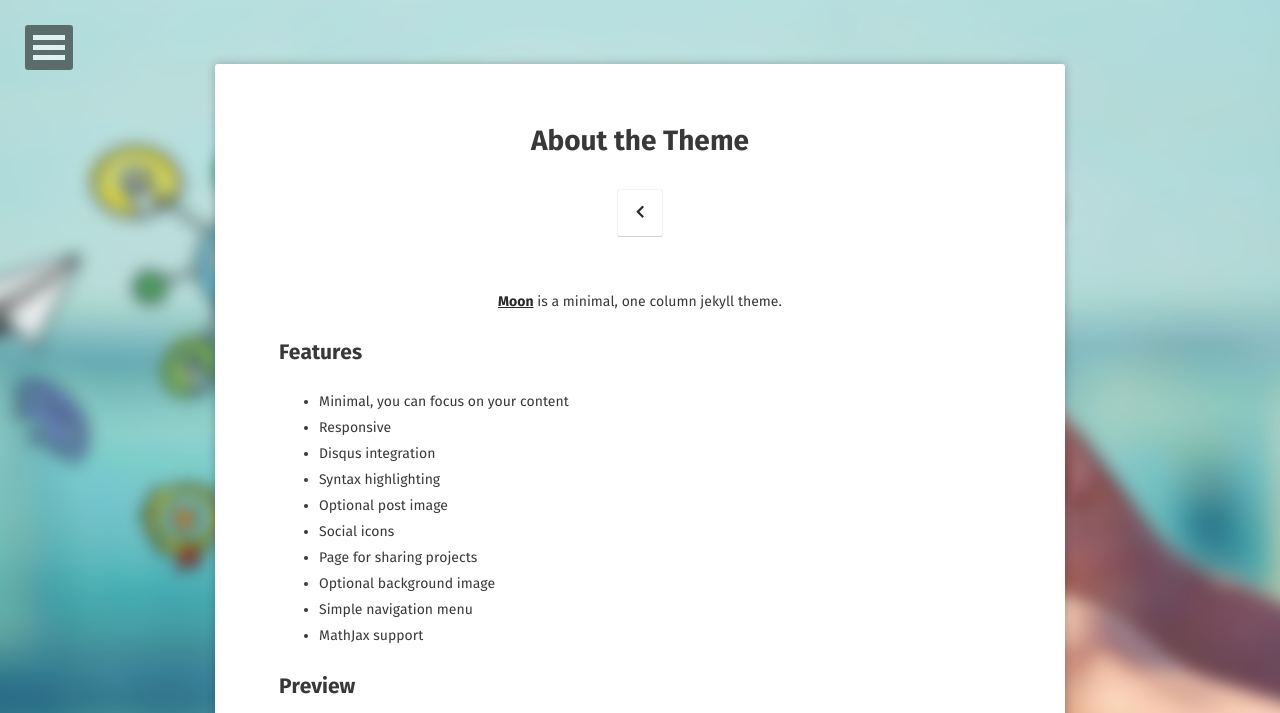
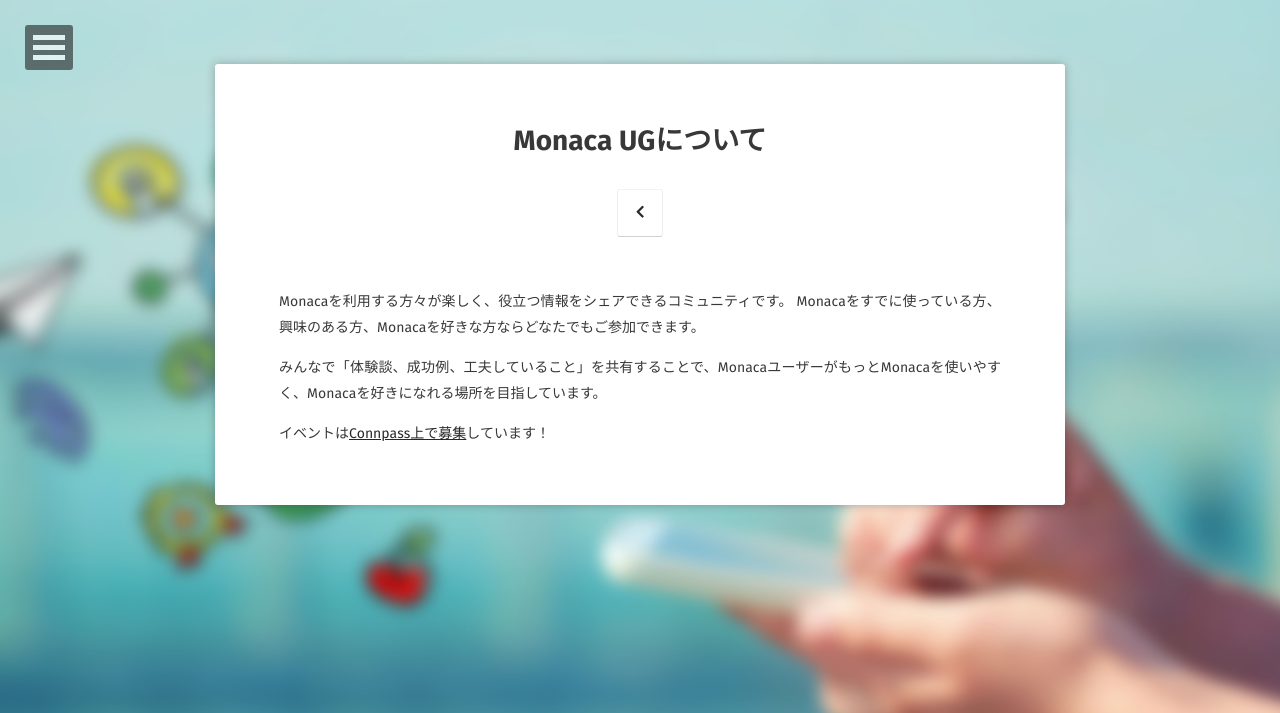
Before and after one commit to MonacaUG/monacaug.github.io, a Jekyll site: the page built from about/index.md, in a window 1280 px wide. Shown: the top 713 px of the page. Built offline with Jekyll 4.4.1, drawn with Linux system fonts in a browser that asks for light colours; nearby versions of some CDN libraries; some web fonts are replaced; some of the changed text lies outside the part shown; grey boxes are pictures that could not be loaded.

Commit message:
Fix page and navigation

```diff
--- a/_data/navigation.yml
+++ b/_data/navigation.yml
@@ -1,4 +1,4 @@
 # Site navigation links
 
-- title: Projects
-  url: /projects/
+- title: Events
+  url: /events/
--- a/about/index.md
+++ b/about/index.md
@@ -1,37 +1,13 @@
 ---
 layout: page
-title: About the Theme
-tags: [about, Jekyll, theme, moon]
-date: 2016-03-21
+title: Monaca UGについて
+permalink: /about/
 comments: false
 ---
 
-<center><a href="http://taylantatli.github.io/Moon"><b>Moon</b></a> is a minimal, one column jekyll theme.</center>
+Monacaを利用する方々が楽しく、役立つ情報をシェアできるコミュニティです。
+Monacaをすでに使っている方、興味のある方、Monacaを好きな方ならどなたでもご参加できます。
 
-## Features
-* Minimal, you can focus on your content
-* Responsive
-* Disqus integration
-* Syntax highlighting
-* Optional post image
-* Social icons
-* Page for sharing projects
-* Optional background image
-* Simple navigation menu
-* MathJax support
+みんなで「体験談、成功例、工夫していること」を共有することで、MonacaユーザーがもっとMonacaを使いやすく、Monacaを好きになれる場所を目指しています。
 
-## Preview
-
-{% capture images %}
-    https://cloud.githubusercontent.com/assets/754514/14509720/61c61058-01d6-11e6-93ab-0918515ecd56.png
-    https://cloud.githubusercontent.com/assets/754514/14509716/61ac6c8e-01d6-11e6-879f-8308883de790.png
-{% endcapture %}
-{% include gallery images=images caption="Screenshots of Moon Theme" cols=2 %}
-
-See a [live version of Moon](http://taylantatli.github.io/Moon) hosted on GitHub.
-
-## Getting Started
-
-To learn how to install and use this theme check out the [Setup Guide](http://taylantatli.me/Moon/moon-theme/) for more information.
-
-[Install Moon](https://github.com/TaylanTatli/Moon){: .btn}
+イベントは[Connpass上で募集](https://monacaug.connpass.com)しています！
```
